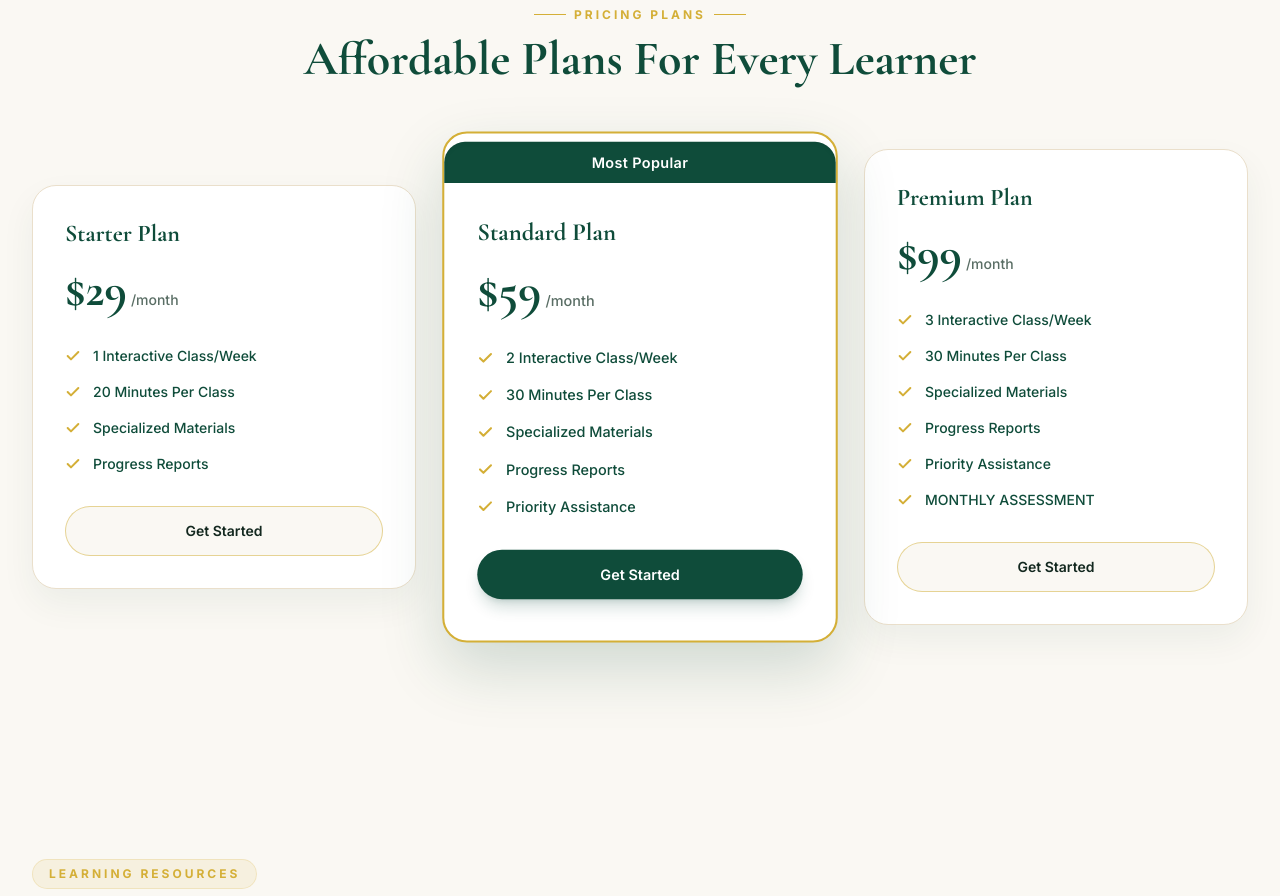
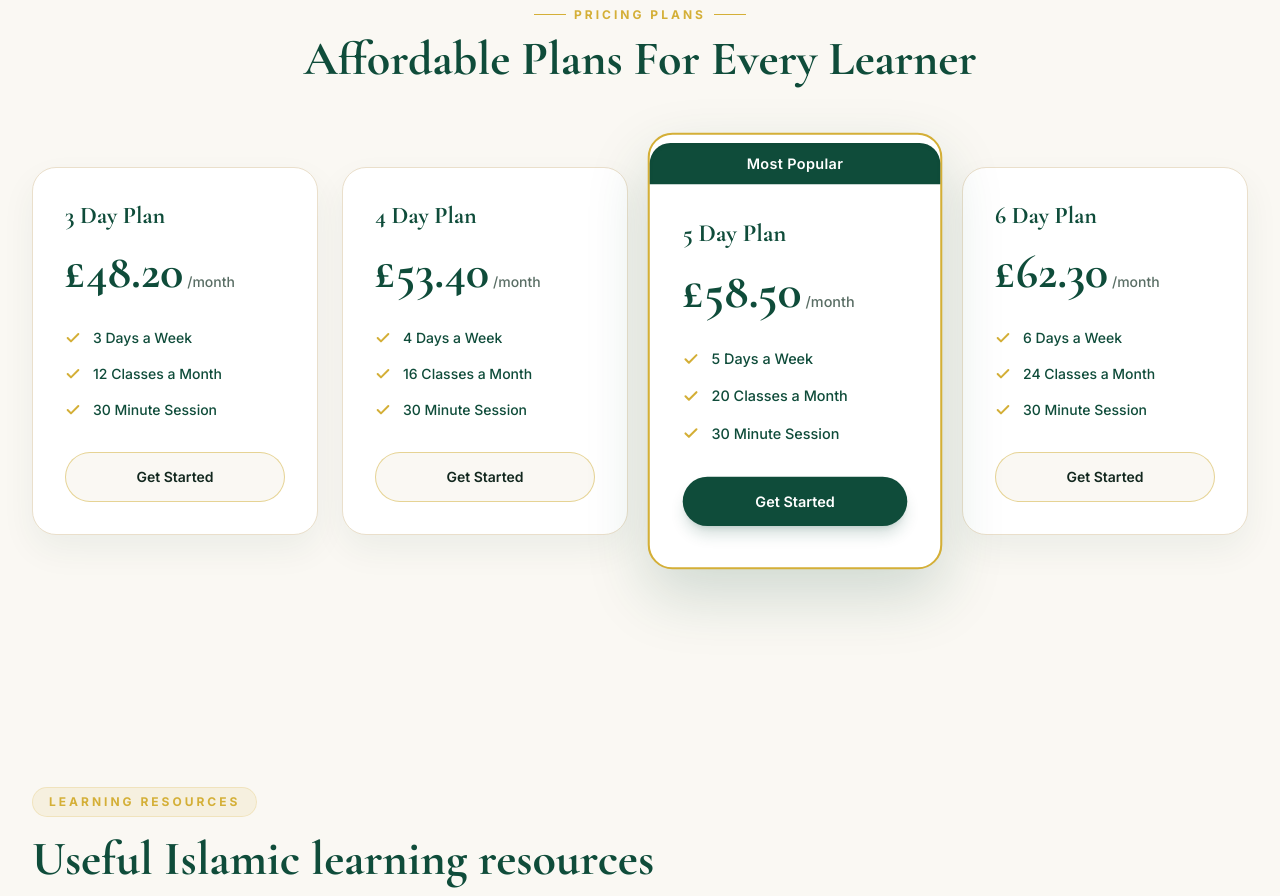
Before and after one commit to bintjawidquranacademy/website, a Next.js app: page / in a window 1280 px wide. Shown: the part 4300-5196 px from the top of the page. Built offline with nearby package versions, Linux system fonts and the light colour scheme; no server answers.

Commit message:
Update pricing plans: 4 GBP plans (3/4/5/6 Day) with new prices

```diff
--- a/app/pricing/PricingContent.tsx
+++ b/app/pricing/PricingContent.tsx
@@ -44,37 +44,40 @@ const slideIn = (direction: "left" | "right", delay = 0) => ({
 
 const plans = [
   {
-    name: "Starter",
-    price: "$29/month",
+    name: "3 Day",
+    price: "£48.20/month",
     features: [
-      "1 Interactive Class/Week",
-      "20 Minutes Per Class",
-      "Specialized Materials",
-      "Progress Reports",
+      "3 Days a Week",
+      "12 Classes a Month",
+      "30 Minute Session",
     ]
   },
   {
-    name: "Standard",
-    price: "$59/month",
+    name: "4 Day",
+    price: "£53.40/month",
     features: [
-      "2 Interactive Class/Week",
-      "30 Minutes Per Class",
-      "Specialized Materials",
-      "Progress Reports",
-      "Priority Assistance",
+      "4 Days a Week",
+      "16 Classes a Month",
+      "30 Minute Session",
+    ]
+  },
+  {
+    name: "5 Day",
+    price: "£58.50/month",
+    features: [
+      "5 Days a Week",
+      "20 Classes a Month",
+      "30 Minute Session",
     ],
     isPopular: true
   },
   {
-    name: "Premium",
-    price: "$99/month",
+    name: "6 Day",
+    price: "£62.30/month",
     features: [
-      "3 Interactive Class/Week",
-      "30 Minutes Per Class",
-      "Specialized Materials",
-      "Progress Reports",
-      "Priority Assistance",
-      "MONTHLY ASSESSMENT",
+      "6 Days a Week",
+      "24 Classes a Month",
+      "30 Minute Session",
     ]
   },
 ];
@@ -204,7 +207,7 @@ export default function PricingContent() {
 
       {/* ====== PRICING CARDS ====== */}
       <section className="page-shell mt-24 lg:mt-32">
-        <div className="grid gap-8 md:grid-cols-3 items-center">
+        <div className="grid gap-6 sm:grid-cols-2 lg:grid-cols-4 items-center">
           {plans.map((plan, i) => {
             const isPopular = plan.isPopular;
             return (
--- a/components/home/Pricing.tsx
+++ b/components/home/Pricing.tsx
@@ -17,47 +17,54 @@ interface Plan {
 
 const plans: Plan[] = [
   {
-    id: "starter",
-    name: "Starter Plan",
-    price: "$29",
+    id: "3day",
+    name: "3 Day Plan",
+    price: "£48.20",
     billing: "/month",
     features: [
-      "1 Interactive Class/Week",
-      "20 Minutes Per Class",
-      "Specialized Materials",
-      "Progress Reports",
+      "3 Days a Week",
+      "12 Classes a Month",
+      "30 Minute Session",
     ],
     ctaText: "Get Started",
     ctaHref: "/free-trial",
   },
   {
-    id: "standard",
-    name: "Standard Plan",
-    price: "$59",
+    id: "4day",
+    name: "4 Day Plan",
+    price: "£53.40",
     billing: "/month",
-    popular: true,
     features: [
-      "2 Interactive Class/Week",
-      "30 Minutes Per Class",
-      "Specialized Materials",
-      "Progress Reports",
-      "Priority Assistance",
+      "4 Days a Week",
+      "16 Classes a Month",
+      "30 Minute Session",
     ],
     ctaText: "Get Started",
     ctaHref: "/free-trial",
   },
   {
-    id: "premium",
-    name: "Premium Plan",
-    price: "$99",
+    id: "5day",
+    name: "5 Day Plan",
+    price: "£58.50",
+    billing: "/month",
+    popular: true,
+    features: [
+      "5 Days a Week",
+      "20 Classes a Month",
+      "30 Minute Session",
+    ],
+    ctaText: "Get Started",
+    ctaHref: "/free-trial",
+  },
+  {
+    id: "6day",
+    name: "6 Day Plan",
+    price: "£62.30",
     billing: "/month",
     features: [
-      "3 Interactive Class/Week",
-      "30 Minutes Per Class",
-      "Specialized Materials",
-      "Progress Reports",
-      "Priority Assistance",
-      "MONTHLY ASSESSMENT",
+      "6 Days a Week",
+      "24 Classes a Month",
+      "30 Minute Session",
     ],
     ctaText: "Get Started",
     ctaHref: "/free-trial",
@@ -112,7 +119,7 @@ export default function Pricing() {
 
         {/* Pricing Cards Grid */}
         <motion.div
-          className="mt-14 grid grid-cols-1 md:grid-cols-3 gap-8 items-center"
+          className="mt-14 grid grid-cols-1 sm:grid-cols-2 lg:grid-cols-4 gap-6 items-center"
           variants={containerVariants}
           initial="hidden"
           whileInView="visible"
```
